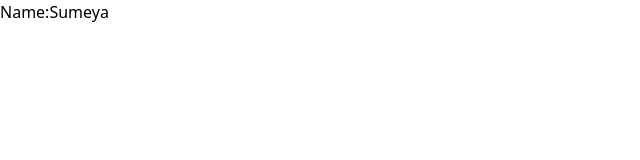
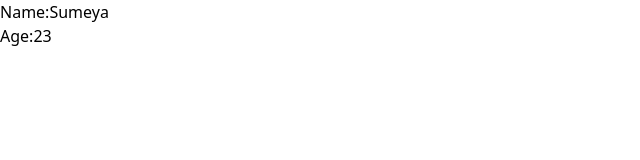
Before and after one commit to Sumeyahassen/mobile-app, a React (Vite) app in the folder react/first/: page / in a window 1280 px wide. Shown: the top 160 px of the page, without its empty margins (0-640 px from the left). Built offline with nearby package versions, Linux system fonts and the light colour scheme.

Commit message:
how to include other types rather than string data type to include as propeas

```diff
--- a/react/first/src/App.jsx
+++ b/react/first/src/App.jsx
@@ -3,7 +3,7 @@ import Student  from './components/Student'
 function App() {
   return (
     <>
-    <Student name="Sumeya"/>
+    <Student name="Sumeya" age={23}/>
 
     </>
   )
--- a/react/first/src/components/Student.jsx
+++ b/react/first/src/components/Student.jsx
@@ -7,6 +7,9 @@ function Student(props) {
 <p className="">
   Name:{props.name}
 </p>
+<p className="">
+  Age:{props.age}
+</p>
     </div>
   )
 }
```
